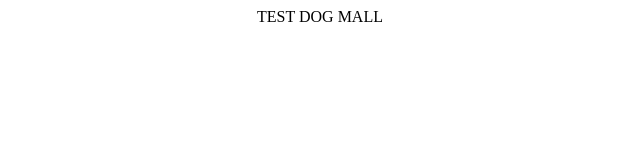
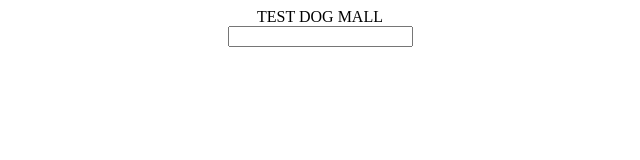
Before and after one commit to Academy6/dogmall, a React (Create React App) app: page / in a window 1280 px wide. Shown: the top 160 px of the page, without its empty margins (320-960 px from the left). Built offline with nearby package versions, Linux system fonts and the light colour scheme.

Commit message:
회원가입/로그인 기본 형식

```diff
--- a/src/App.js
+++ b/src/App.js
@@ -4,6 +4,9 @@ function App() {
   return (
     <div className="App">
       TEST DOG MALL
+      <form>
+        <input type='text' />
+      </form>
     </div>
   );
 }
```
